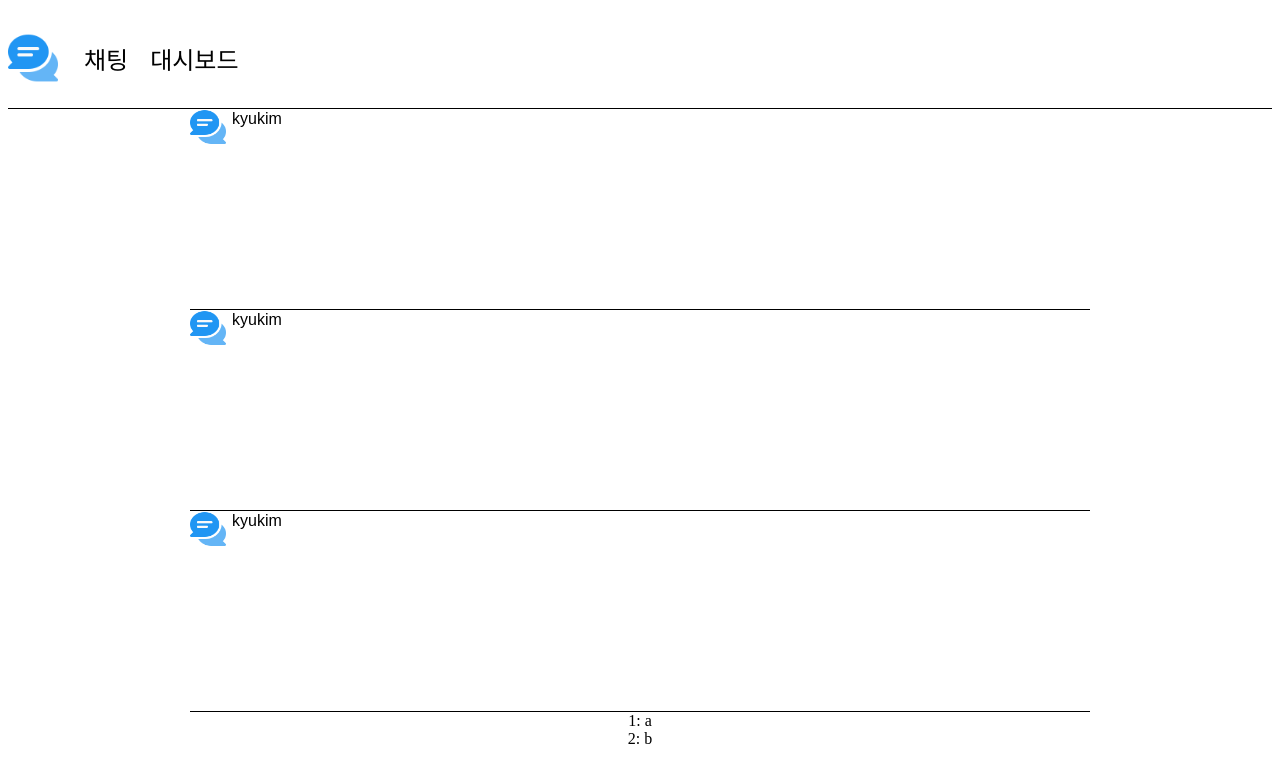
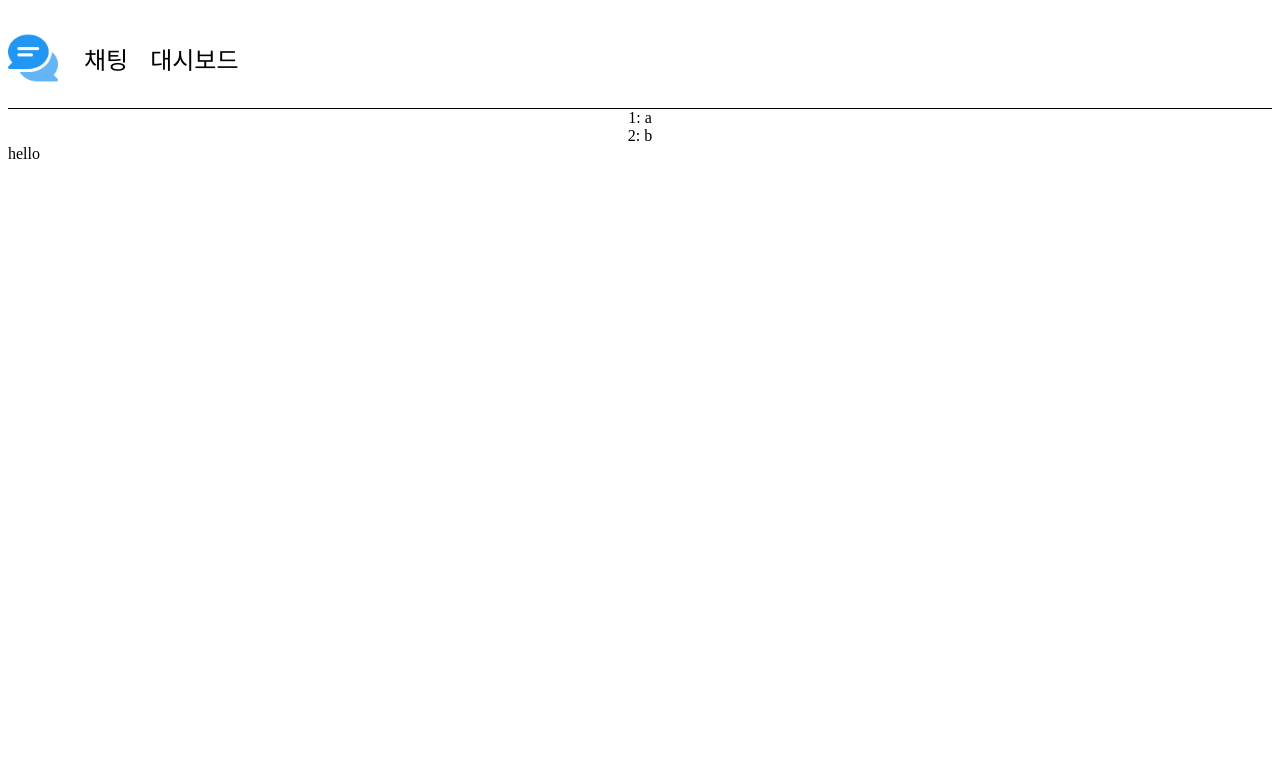
Before and after one commit to kyukim42seoul/SmallTwitter, a React (Vite) app: page /Home in a window 1280 px wide. Shown: the top 782 px of the page. Built offline with nearby package versions, Linux system fonts and the light colour scheme.

Commit message:
[TRY]DefaultList

```diff
--- a/src/component/ThreadCard.jsx
+++ b/src/component/ThreadCard.jsx
@@ -1,3 +1,7 @@
+/*
+
+*/
+
 import styled from "styled-components";
 import { TextButton } from "../button/TextButton";
 
@@ -13,6 +17,7 @@ export const ThreadCard = () => {
     <StyledThreadCard>
       <img src="./chat.png" width="36px" height="36px" />
       <TextButton label="kyukim" />
+      <TextButton label="kyukim@student.42seoul.kr" />
     </StyledThreadCard>
   );
 };
--- /dev/null
+++ b/src/list/DefaultList.jsx
@@ -0,0 +1,28 @@
+/**
+ * return List of JSX with specific element
+ * get dataArray or listLength
+ *
+ * element 와 횟수, 필요한 attribute 묶음을 받아 반복 렌더링
+ * element 와 횟수를 받아 반복 렌더링
+ * element 와 array 만 들어온 경우 array.length 만큼 반복 렌더링
+ */
+
+import { DefaultButton } from "../button/DefaultButton";
+
+/**
+ * @param {String} element
+ * @param {Array} dataArray
+ * @param {Number} length
+ * @param {Object} elementProps
+ * @returns {[JSX]}
+ */
+
+export const DefaultList = ({element, length}) => {
+	const CustomTag = `${element}`;
+	console.log(length);
+	return (
+		<CustomTag>
+			hello
+		</CustomTag>
+	);
+};
--- a/src/page/Home.jsx
+++ b/src/page/Home.jsx
@@ -2,6 +2,7 @@ import { useState } from "react";
 import { Header } from "../Header";
 import { DefaultContainer } from "../container/DefaultContainer";
 import { ThreadCard } from "../component/ThreadCard";
+import { DefaultList } from "../list/DefaultList";
 
 export const Home = () => {
   const threadInfo = {
@@ -23,13 +24,11 @@ export const Home = () => {
     <div>
       <Header />
       <DefaultContainer direction="column">
-        <ThreadCard />
-        <ThreadCard />
-        <ThreadCard />
         {contentList.map((item, index) => (
           <div key={index}>{`${item.contentId}: ${item.userName}`}</div>
         ))}
       </DefaultContainer>
+      <DefaultList element="DefaultButton" length='3' />
     </div>
   );
 };
```
Also changed, not shown: 1 other file (tests, documents, lock files or other folders).
